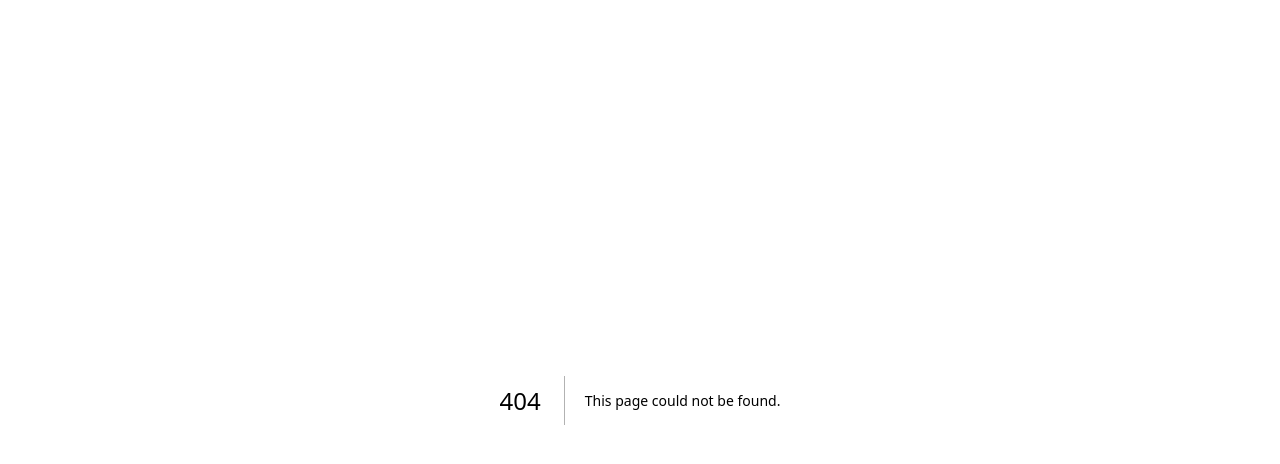
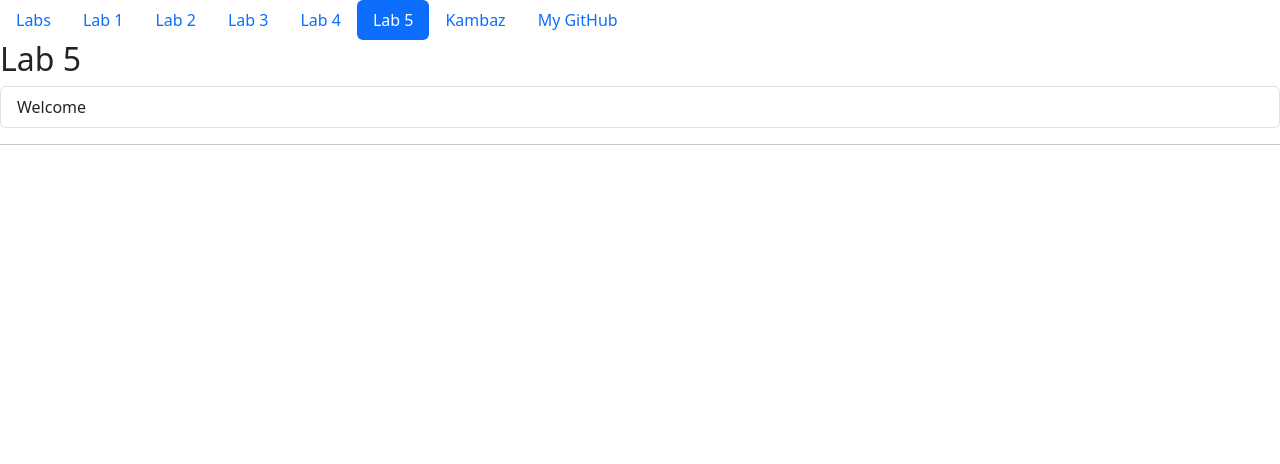
Before and after one commit to rjmcnamara10/kambaz-next-js, a Next.js app: page /Labs/Lab5 in a window 1280 px wide. Before the commit this address had no page. Shown: the top 464 px of the page. Built offline with nearby package versions, Linux system fonts and the light colour scheme.

Commit message:
starting a5

```diff
--- /dev/null
+++ b/app/Labs/Lab5/page.tsx
@@ -0,0 +1,16 @@
+export default function Lab5() {
+  return (
+    <div id="wd-lab5">
+      <h2>Lab 5</h2>
+      <div className="list-group">
+        <a
+          href="http://localhost:4000/lab5/welcome"
+          className="list-group-item"
+        >
+          Welcome
+        </a>
+      </div>
+      <hr />
+    </div>
+  );
+}
--- a/app/Labs/TOC.tsx
+++ b/app/Labs/TOC.tsx
@@ -32,6 +32,11 @@
         </NavLink>
       </NavItem>
       <NavItem>
+        <NavLink href="/Labs/Lab5" as={Link} className={`nav-link ${pathname.endsWith("Lab5") ? "active" : ""}`}>
+          Lab 5
+        </NavLink>
+      </NavItem>
+      <NavItem>
         <NavLink href="/" as={Link}>
           Kambaz
         </NavLink>
```
